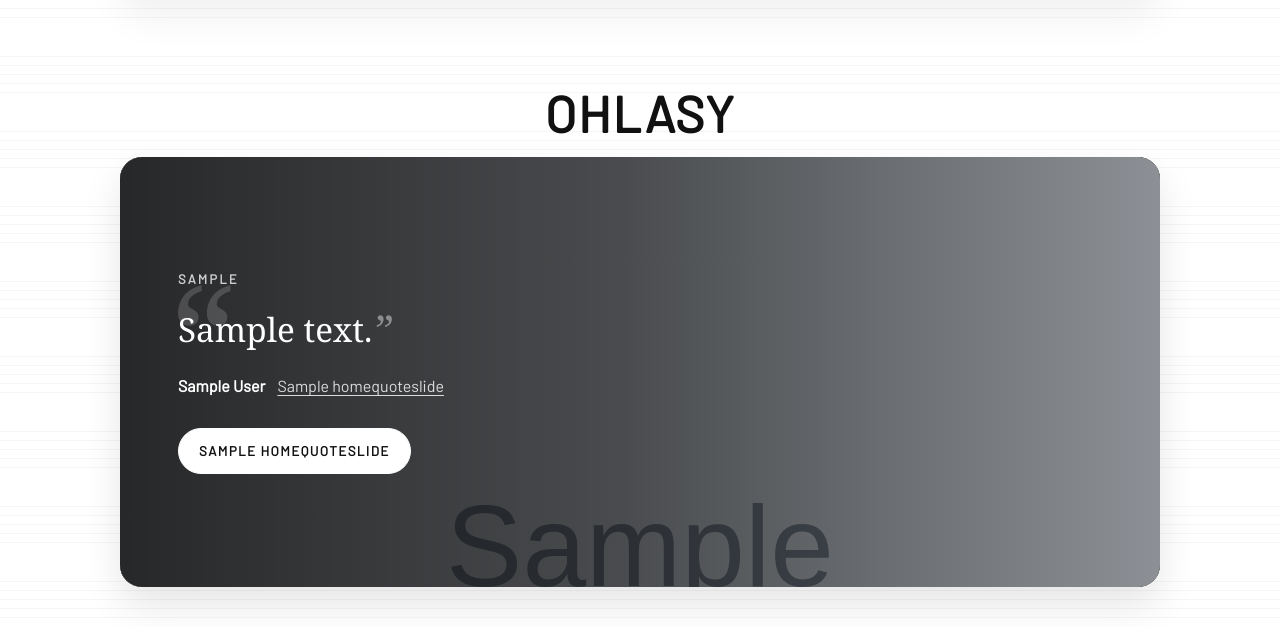
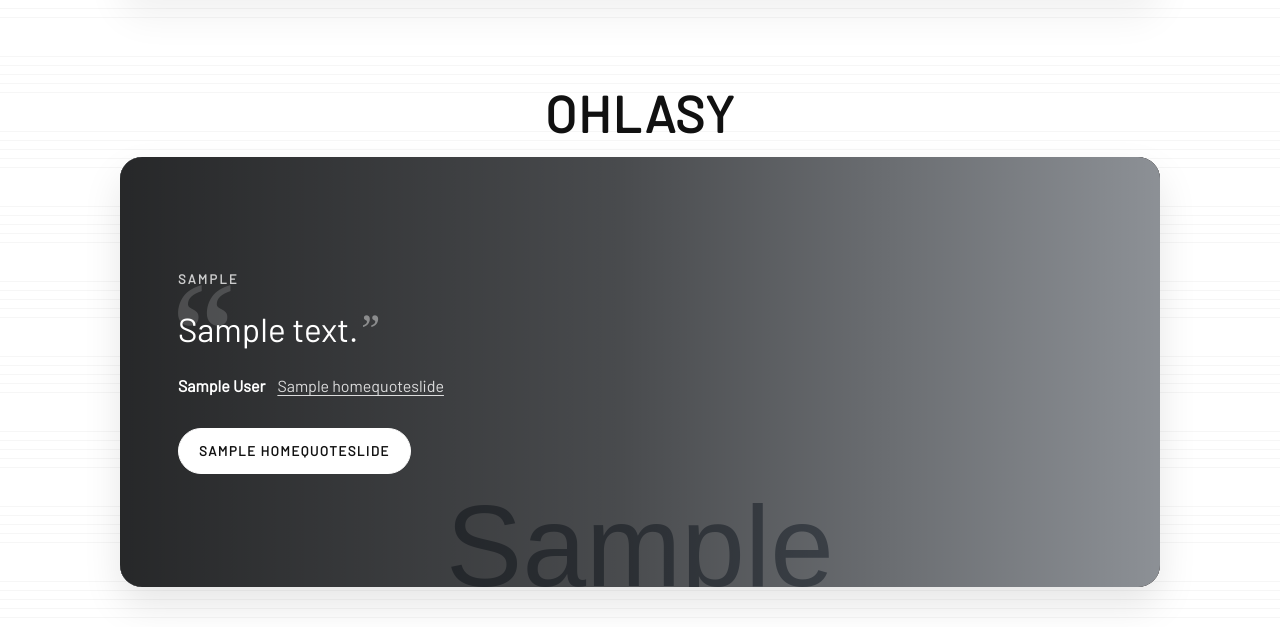
Before and after one commit to HonzaVanek/Liederweb, a Django app: page / in a window 1280 px wide. Shown: the part 1519-2146 px from the top of the page. Run offline with Django 4.2, Linux system fonts and the light colour scheme; tables that the repository leaves empty hold one stand-in row (values such as "Sample post"); grey boxes marked "Sample" are stand-in pictures; data that the repository does not hold is empty.

Commit message:
barlow do citací

```diff
--- a/core/static/core/home.css
+++ b/core/static/core/home.css
@@ -1342,7 +1342,7 @@ body {
 .home-quote-slide__quote p {
     position: relative;
     margin: 0;
-    font-family: Georgia, "Times New Roman", serif;
+    font-family: "Barlow", "Segoe UI", sans-serif;
     font-size: clamp(1.35rem, 2.6vw, 2.2rem);
     line-height: 1.32;
     color: #fff;
```
